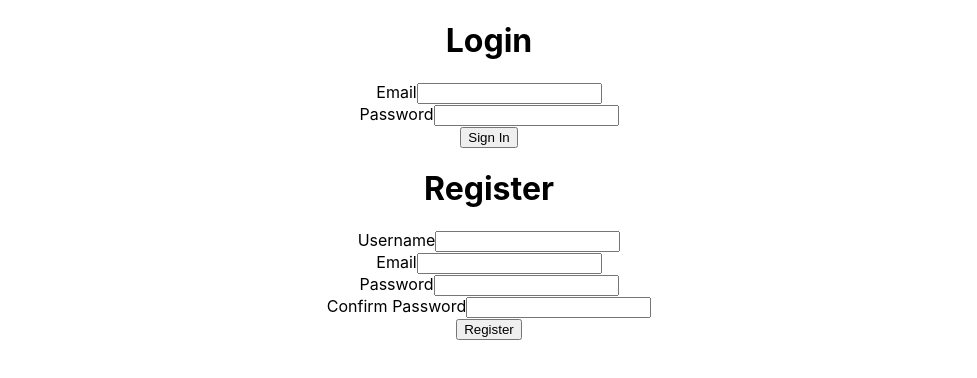
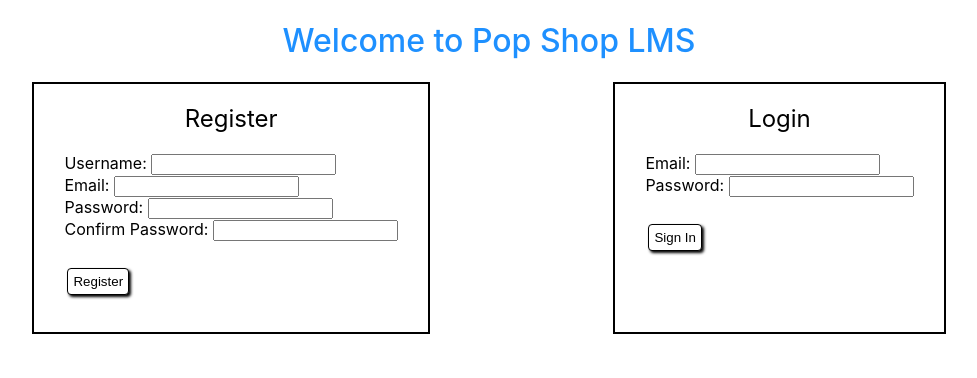
Before and after one commit to dqrico/pop_shop, a React (Create React App) app in the folder client/: page / in a window 1280 px wide. Shown: the top 378 px of the page, without its empty margins (151-1128 px from the left). Built offline with nearby package versions, Linux system fonts and the light colour scheme.

Commit message:
"most formatting done"

```diff
--- a/client/src/App.css
+++ b/client/src/App.css
@@ -2,37 +2,69 @@
   text-align: center;
 }
 
-.App-logo {
-  height: 40vmin;
-  pointer-events: none;
+h1 {
+  color: dodgerblue;
+  font-weight: 500;
 }
 
-@media (prefers-reduced-motion: no-preference) {
-  .App-logo {
-    animation: App-logo-spin infinite 20s linear;
-  }
+h2 {
+  font-weight: 400;
+  text-align: center;
 }
 
-.App-header {
-  background-color: #282c34;
-  min-height: 100vh;
+div.logreg-forms{
+  text-align:left;
   display: flex;
-  flex-direction: column;
-  align-items: center;
-  justify-content: center;
-  font-size: calc(10px + 2vmin);
-  color: white;
+  justify-content: space-evenly;
+  padding-bottom: 40px;
+
 }
 
-.App-link {
-  color: #61dafb;
+div.register-form {
+  border: 2px solid black;
+  padding: 0px 30px 30px 30px;
 }
 
-@keyframes App-logo-spin {
-  from {
-    transform: rotate(0deg);
-  }
-  to {
-    transform: rotate(360deg);
-  }
+div.login-form {
+  border: 2px solid black;
+  padding: 0px 30px 30px 30px;
 }
+
+button {
+  background-color: white;
+  border: 1px solid black;
+  border-radius: 4px;
+  padding: 5px;
+  box-shadow: 2px 2px 3px;
+  margin: 7px 3px;
+}
+
+header{
+  display:flex;
+  justify-content: space-around;
+  align-items: center;
+  border: 2px solid black;
+  margin: 30px;
+  width:90%;
+}
+
+table{
+  width:90%;
+  border: 2px solid black;
+  margin: 30px;
+  padding: 10px 0px 10px 10px;
+  text-align: left;
+}
+
+td.action{
+  display:flex;
+  justify-content:space-around;
+}
+
+div.details{
+  border: 2px solid black;
+  width:90%;
+  margin:30px;
+  text-align: left;
+  padding: 20px;
+}
--- a/client/src/components/AllCourses.js
+++ b/client/src/components/AllCourses.js
@@ -34,9 +34,10 @@ const AllCourses = (props) =>{
  // 2.RETURN
     return (
         <div>
+            <div className="all-container">
             <header>
                 <h1>Manage Courses</h1>
-                <Link to={"/new"}>New Course</Link>
+                <Link className="home" to={"/new"}>New Course</Link>
             </header>
 
             <table>
@@ -57,15 +58,15 @@ const AllCourses = (props) =>{
                                 <td>{course.instructor}</td>
                                 <td>{course.starts_at}</td>
                                 <td class="action">
-                                    <Link to={`/course/${course._id}`}>view </Link>
-                                    <p> </p>
-                                    <Link to={`/course/edit/${course._id}`}> edit</Link>
+                                    <Link to={`/course/${course._id}`}>View</Link>
+                                    <Link onClick={()=>deleteCourse(course._id)}>Delete</Link>
                                 </td>
                             </tr>
                         );
                     })}
                 </tbody>
             </table>
+            </div>
         </div>
     )
 
--- a/client/src/components/Login.js
+++ b/client/src/components/Login.js
@@ -32,12 +32,13 @@ const Login = (props) => {
 
 
     return(
-        <div>
-            <h1>Login</h1>
+        <div className="login-form">
+
+            <h2>Login</h2>
             <p className="error-text">{errorMessage ? errorMessage : ""}</p>
             <form onSubmit={login}>
                 <div>
-                    <label>Email</label>
+                    <label>Email: </label>
                     <input
                         type="text"
                         name="email"
@@ -46,7 +47,7 @@ const Login = (props) => {
                     />
                 </div>
                 <div>
-                    <label>Password</label>
+                    <label>Password: </label>
                     <input
                         type="password"
                         name="password"
@@ -54,6 +55,7 @@ const Login = (props) => {
                         onChange={(e) => setPassword(e.target.value)}
                     />
                 </div>
+                <br/>
                 <div className="center">
                     <button>Sign In</button>
                 </div>
--- a/client/src/components/OneCourse.js
+++ b/client/src/components/OneCourse.js
@@ -25,19 +25,21 @@ const OneCourse = (props) => {
 
  // 2.RETURN
     return(
-        <div style={{textAlign:"center"}}>
+        <div>
             <header>
-                <h1>{course.course_name}</h1>
-                {/* <Link to={"/home"}>HOME</Link> */}
+                <h2>{course.course_name}</h2>
+                <Link to={"/home"}>HOME</Link>
             </header>
-
-            <h2>Details:</h2>
-            <p>{course.instructor}</p>
-            <p>{course.course_level}</p>
-            <p>{course.enroll_by}</p>
-            <p>{course.starts_at}</p>
-            <p>{course.enrolled_students}</p>
-
+            <div className="details">
+                <h3>Details:</h3>
+                <div className="details-2">
+                    <p>Instructor:  {course.instructor}</p>
+                    <p>Course Level: {course.course_level}</p>
+                    <p>Enroll By: {course.enroll_by}</p>
+                    <p>Starts Date: {course.starts_at}</p>
+                    <p>Enrolled Students: {course.enrolled_students}</p>
+                </div>
+            </div>
         </div>
     )
 }
--- a/client/src/components/Register.js
+++ b/client/src/components/Register.js
@@ -50,13 +50,13 @@ const Register = (props) =>{
 
 
     return (
-        <div>
+        <div className="register-form">
 
-            <h1>Register</h1>
+            <h2 className="form-header">Register</h2>
             {confirmReg ? <h4 style={{color: "green" }}>{confirmReg}</h4> : null}
             <form onSubmit={register}>
                 <div>
-                    <label>Username</label>
+                    <label>Username: </label>
                     {errors.username ? (
                         <span className="error-text">
                             {errors.username.message}
@@ -70,7 +70,7 @@ const Register = (props) =>{
                     />
                 </div>
                 <div>
-                    <label>Email</label>
+                    <label>Email: </label>
                     {errors.email ? (
                         <span className="error-text">{errors.email.message}</span>
                     ) : null}
@@ -82,7 +82,7 @@ const Register = (props) =>{
                     />
                 </div>
                 <div>
-                    <label>Password</label>
+                    <label>Password: </label>
                     {errors.password ? (
                         <span className="error-text">
                             {errors.password.message}
@@ -96,7 +96,7 @@ const Register = (props) =>{
                     />
                 </div>
                 <div>
-                    <label>Confirm Password</label>
+                    <label>Confirm Password: </label>
                     {errors.confirmPassword ? (
                         <span className="error-text">
                             {errors.confirmPassword.message}
@@ -109,6 +109,7 @@ const Register = (props) =>{
                         onChange={handleChange}
                     />
                 </div>
+                <br/>
                 <div className="center">
                     <button>Register</button>
                 </div>
--- a/client/src/views/LogReg.js
+++ b/client/src/views/LogReg.js
@@ -7,8 +7,15 @@ const LogReg = (props) => {
 
     return(
         <div>
-            <Login />
-            <Register />
+            <div>
+                <div className="Header">
+                    <h1>Welcome to Pop Shop LMS</h1>
+                </div>
+                <div className="logreg-forms">
+                    <Register />
+                    <Login />
+                </div>
+            </div>
         </div>
     )
 }
```
Also changed, not shown: 1 other file (tests, documents, lock files or other folders).
